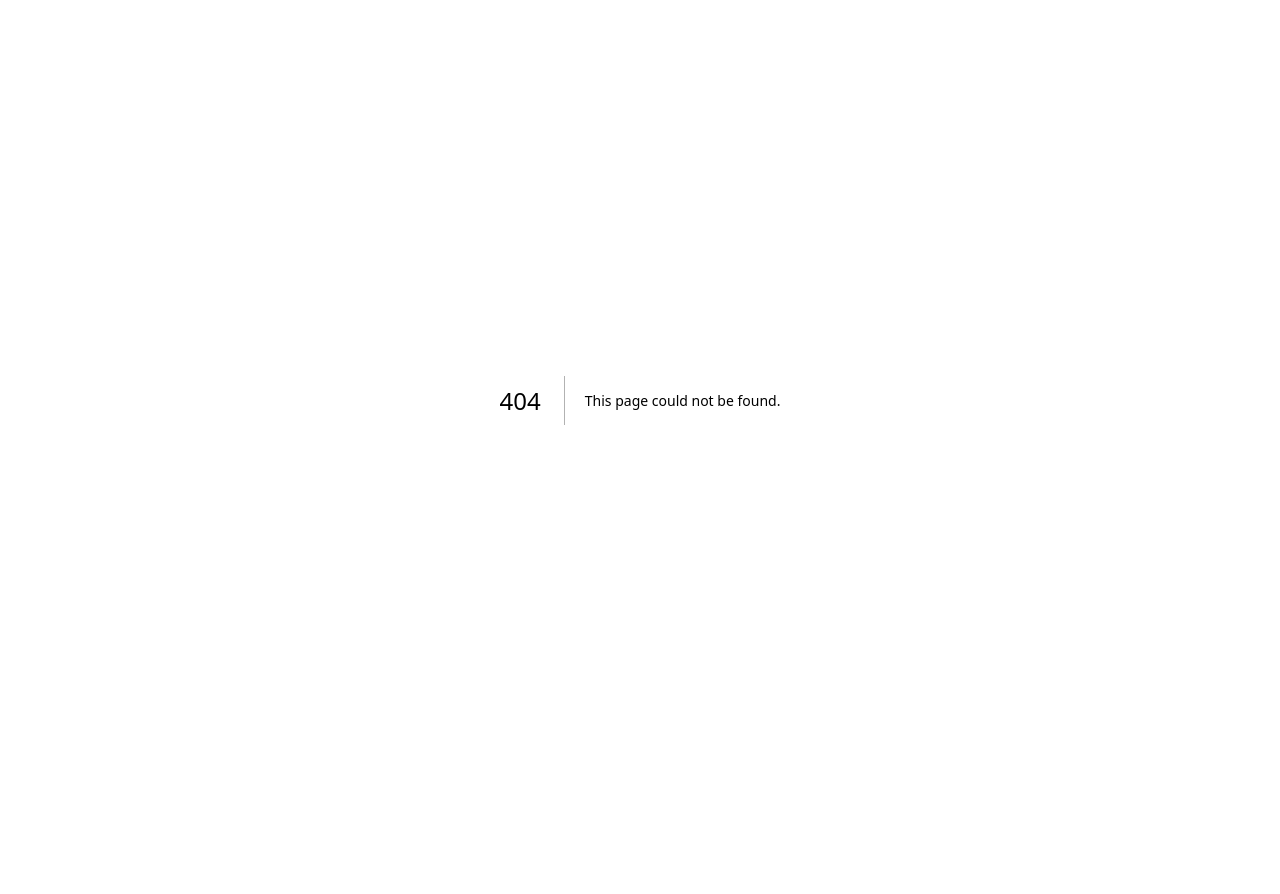
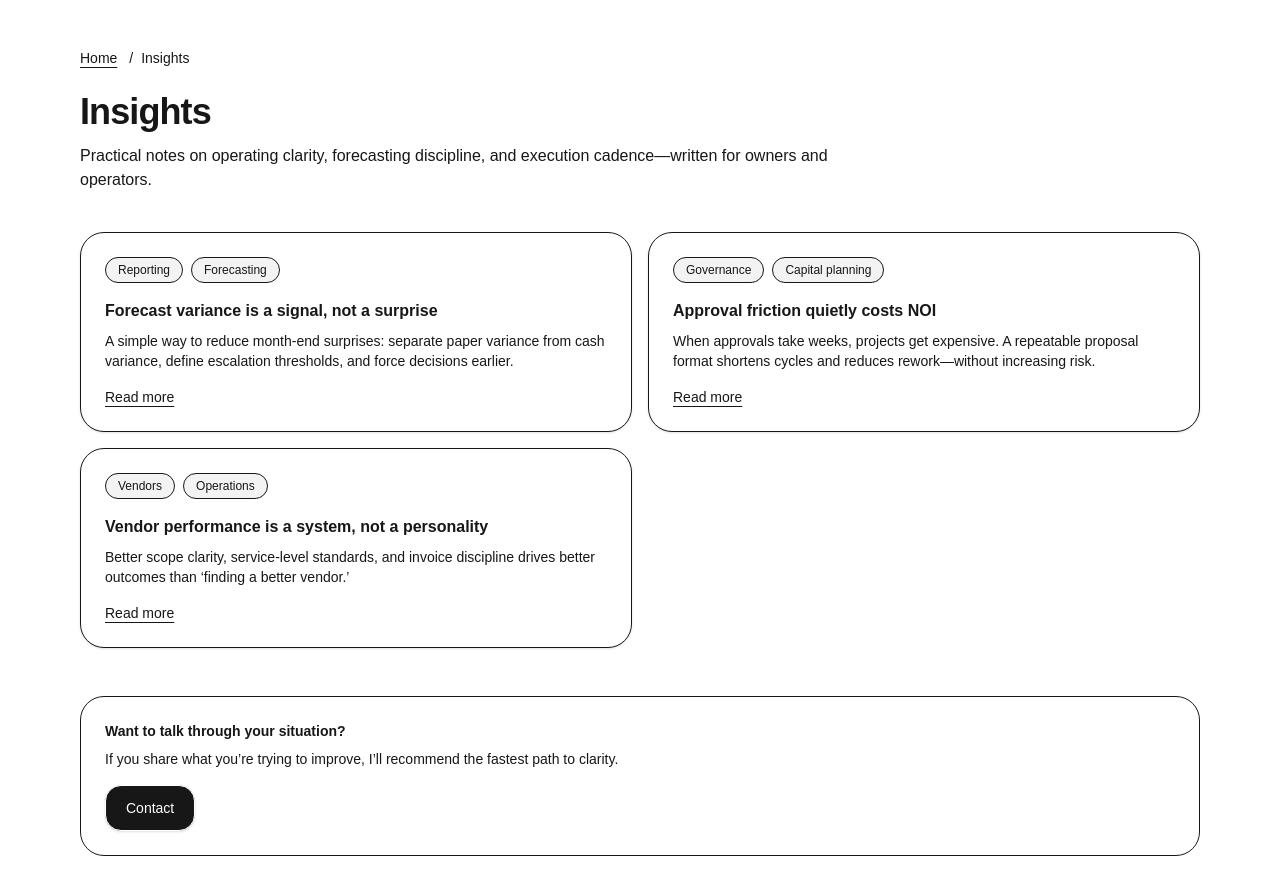
Before and after one commit to BK14782/brian-killian-consulting, a Next.js app: page /insights in a window 1280 px wide. Before the commit this address had no page. Shown: the top 894 px of the page. Before the commit the page ends 800 px from the top, so only its background shows below. Built offline with nearby package versions, Linux system fonts and the light colour scheme.

Commit message:
insights

```diff
--- /dev/null
+++ b/src/app/insights/[slug]/page.tsx
@@ -0,0 +1,81 @@
+import Link from "next/link";
+import { notFound } from "next/navigation";
+
+const posts: Record<
+  string,
+  { title: string; body: string; tags: string[] }
+> = {
+  "forecast-variance-is-a-signal": {
+    title: "Forecast variance is a signal, not a surprise",
+    tags: ["Reporting", "Forecasting"],
+    body:
+      "Most surprises aren’t financial—they’re informational. Start by separating paper variance from cash variance, define escalation thresholds, and force decisions earlier. The goal is not zero variance; it’s predictability and fast explanation.\n\nA simple operating cadence (weekly risk check + monthly narrative) reduces surprise and makes ownership conversations shorter, clearer, and more actionable.",
+  },
+  "approval-friction-costs-noi": {
+    title: "Approval friction quietly costs NOI",
+    tags: ["Governance", "Capital planning"],
+    body:
+      "Long approval cycles increase cost through rework, delay, and scope drift. A repeatable proposal format—context, ask, options, risks, and assumptions—reduces follow-ups and improves first-pass approvals.\n\nOwners don’t need more data; they need cleaner decisions. Treat decision velocity as a performance metric.",
+  },
+  "vendor-performance-is-a-system": {
+    title: "Vendor performance is a system, not a personality",
+    tags: ["Vendors", "Operations"],
+    body:
+      "Vendor outcomes improve when scope is clear, standards are measurable, and accountability is consistent. Before switching vendors, tighten scope language, define service-level expectations, and enforce invoice discipline.\n\nMost portfolios don’t have a vendor problem—they have a governance problem. Fix the system and performance follows.",
+  },
+};
+
+export default function InsightPost({ params }: { params: { slug: string } }) {
+  const post = posts[params.slug];
+  if (!post) return notFound();
+
+  return (
+    <main className="mx-auto max-w-3xl px-4 py-12">
+      <div className="text-sm text-muted-foreground">
+        <Link href="/" className="hover:text-foreground underline underline-offset-4">
+          Home
+        </Link>{" "}
+        <span className="mx-2">/</span>
+        <Link href="/insights" className="hover:text-foreground underline underline-offset-4">
+          Insights
+        </Link>{" "}
+        <span className="mx-2">/</span>
+        <span className="text-foreground">{post.title}</span>
+      </div>
+
+      <h1 className="mt-6 text-3xl font-semibold tracking-tight md:text-4xl">
+        {post.title}
+      </h1>
+
+      <div className="mt-4 flex flex-wrap gap-2">
+        {post.tags.map((t) => (
+          <span
+            key={t}
+            className="inline-flex items-center rounded-full border bg-foreground/5 px-3 py-1 text-xs text-muted-foreground"
+          >
+            {t}
+          </span>
+        ))}
+      </div>
+
+      <div className="prose prose-neutral mt-8 max-w-none">
+        {post.body.split("\n\n").map((p, i) => (
+          <p key={i}>{p}</p>
+        ))}
+      </div>
+
+      <div className="mt-10 border-t pt-6">
+        <div className="text-sm font-semibold">Want a clear next step?</div>
+        <p className="mt-2 text-sm text-muted-foreground">
+          If you share what you’re trying to improve, I’ll recommend the fastest path to clarity.
+        </p>
+        <Link
+          href="/contact"
+          className="mt-4 inline-flex items-center justify-center rounded-2xl border bg-foreground px-5 py-3 text-sm font-medium text-background shadow-sm transition hover:bg-foreground/90"
+        >
+          Contact
+        </Link>
+      </div>
+    </main>
+  );
+}
--- /dev/null
+++ b/src/app/insights/page.tsx
@@ -0,0 +1,100 @@
+import type { Metadata } from "next";
+import Link from "next/link";
+
+export const metadata: Metadata = {
+  title: "Insights",
+  description:
+    "Practical insights on reporting clarity, forecasting discipline, vendor performance, capital planning, and portfolio execution.",
+  alternates: {
+    canonical: "https://briankillianconsulting.com/insights",
+  },
+};
+
+const posts = [
+  {
+    slug: "forecast-variance-is-a-signal",
+    title: "Forecast variance is a signal, not a surprise",
+    desc:
+      "A simple way to reduce month-end surprises: separate paper variance from cash variance, define escalation thresholds, and force decisions earlier.",
+    tags: ["Reporting", "Forecasting"],
+  },
+  {
+    slug: "approval-friction-costs-noi",
+    title: "Approval friction quietly costs NOI",
+    desc:
+      "When approvals take weeks, projects get expensive. A repeatable proposal format shortens cycles and reduces rework—without increasing risk.",
+    tags: ["Governance", "Capital planning"],
+  },
+  {
+    slug: "vendor-performance-is-a-system",
+    title: "Vendor performance is a system, not a personality",
+    desc:
+      "Better scope clarity, service-level standards, and invoice discipline drives better outcomes than ‘finding a better vendor.’",
+    tags: ["Vendors", "Operations"],
+  },
+];
+
+export default function InsightsPage() {
+  return (
+    <main className="mx-auto max-w-6xl px-4 py-12">
+      <div className="text-sm text-muted-foreground">
+        <Link href="/" className="hover:text-foreground underline underline-offset-4">
+          Home
+        </Link>{" "}
+        <span className="mx-2">/</span>
+        <span className="text-foreground">Insights</span>
+      </div>
+
+      <h1 className="mt-6 text-3xl font-semibold tracking-tight md:text-4xl">
+        Insights
+      </h1>
+
+      <p className="mt-3 max-w-3xl text-muted-foreground">
+        Practical notes on operating clarity, forecasting discipline, and execution cadence—written for owners and operators.
+      </p>
+
+      <div className="mt-10 grid gap-4 md:grid-cols-2">
+        {posts.map((p) => (
+          <Link
+            key={p.slug}
+            href={`/insights/${p.slug}`}
+            className="block rounded-3xl border bg-background shadow-sm transition hover:shadow-md hover:border-foreground/20"
+          >
+            <div className="p-6">
+              <div className="flex flex-wrap gap-2">
+                {p.tags.map((t) => (
+                  <span
+                    key={t}
+                    className="inline-flex items-center rounded-full border bg-foreground/5 px-3 py-1 text-xs text-muted-foreground"
+                  >
+                    {t}
+                  </span>
+                ))}
+              </div>
+
+              <div className="mt-4 text-base font-semibold">{p.title}</div>
+              <p className="mt-2 text-sm text-muted-foreground">{p.desc}</p>
+
+              <div className="mt-4 text-sm underline underline-offset-4">
+                Read more
+              </div>
+            </div>
+          </Link>
+        ))}
+      </div>
+
+      <div className="mt-12 rounded-3xl border bg-background/60 p-6">
+        <div className="text-sm font-semibold">Want to talk through your situation?</div>
+        <p className="mt-2 text-sm text-muted-foreground">
+          If you share what you’re trying to improve, I’ll recommend the fastest path to clarity.
+        </p>
+        <Link
+          href="/contact"
+          className="mt-4 inline-flex items-center justify-center rounded-2xl border bg-foreground px-5 py-3 text-sm font-medium text-background shadow-sm transition hover:bg-foreground/90"
+        >
+          Contact
+        </Link>
+      </div>
+    </main>
+  );
+}
--- a/src/app/page.tsx
+++ b/src/app/page.tsx
@@ -148,6 +148,7 @@ const Section = ({
 
 const items = [
   { id: "services", label: "Services", href: "/services" },
+  { id: "insights", label: "Insights", href: "/insights" },
   { id: "performance", label: "Performance" },
   { id: "deliverables", label: "Deliverables" },
   { id: "engagements", label: "Engagements" },
@@ -156,6 +157,7 @@ const items = [
   { id: "about", label: "About" },
   { id: "contact", label: "Contact" },
 ];
+
 
 type NavProps = {
   active: string;
```
